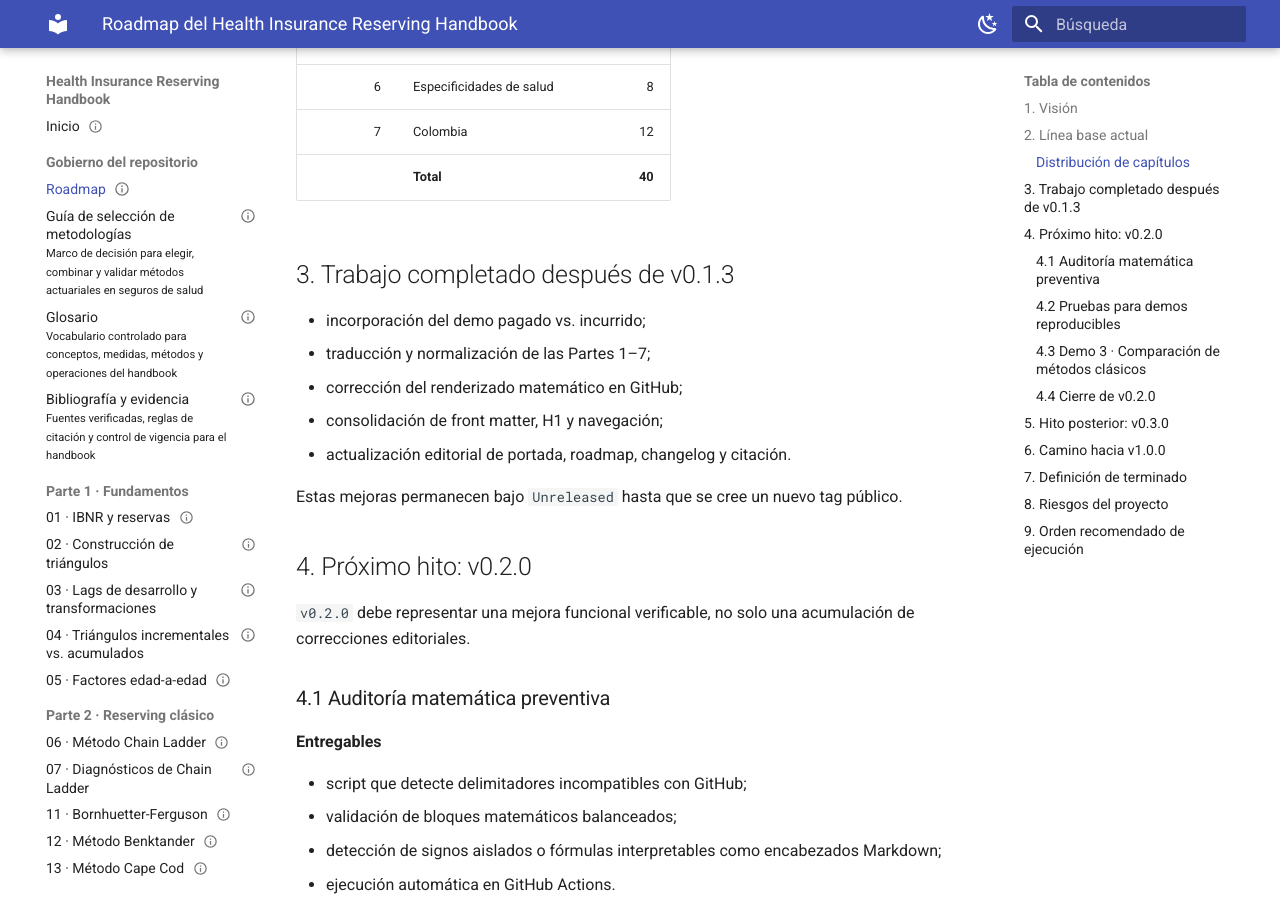
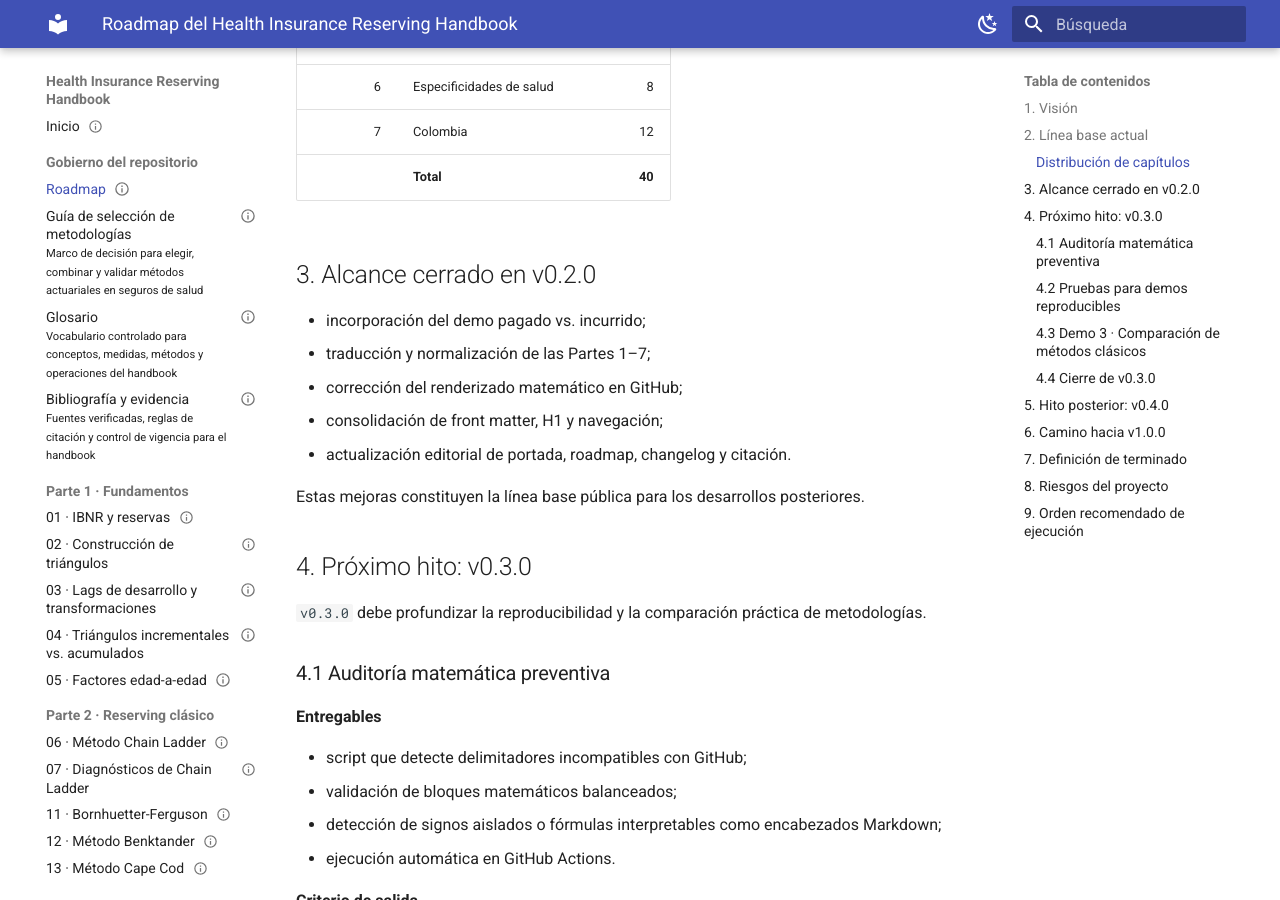
Before and after one commit to jaforero/health-insurance-reserving-handbook, an MkDocs documentation site: the page built from docs/roadmap.md, in a window 1280 px wide and 900 px high, scrolled down 1529 px. Built offline with MkDocs 1.6.1 and Material for MkDocs 9.7.7, drawn with Linux system fonts in a browser that asks for light colours; some of the changed text lies outside the part shown.

```diff
--- a/docs/roadmap.md
+++ b/docs/roadmap.md
@@ -1,11 +1,11 @@
 ---
 title: "Roadmap del Health Insurance Reserving Handbook"
-description: "Estado vigente, próximos hitos, criterios de salida y riesgos para desarrollar el handbook desde v0.1.3 hacia v1.0.0."
+description: "Estado vigente, próximos hitos, criterios de salida y riesgos para desarrollar el handbook desde v0.2.0 hacia v1.0.0."
 chapter: "roadmap"
 part: "repository"
 language: "es"
 status: "draft"
-version: "0.1.13"
+version: "0.2.0"
 last_updated: "2026-07-14"
 ---
 
@@ -27,7 +27,7 @@ El objetivo es consolidar una referencia profesional, abierta y reproducible sob
 
 ## 2. Línea base actual
 
-La versión pública más reciente es `v0.1.3`. La rama `main` contiene mejoras posteriores que se agruparán en un release futuro.
+La versión pública más reciente es `v0.2.0`, consolidación integral en español del handbook y sus demos reproducibles.
 
 | Componente | Estado actual |
 |---|---|
@@ -53,7 +53,7 @@ La versión pública más reciente es `v0.1.3`. La rama `main` contiene mejoras
 | 7 | Colombia | 12 |
 |  | **Total** | **40** |
 
-## 3. Trabajo completado después de v0.1.3
+## 3. Alcance cerrado en v0.2.0
 
 - incorporación del demo pagado vs. incurrido;
 - traducción y normalización de las Partes 1–7;
@@ -61,11 +61,11 @@ La versión pública más reciente es `v0.1.3`. La rama `main` contiene mejoras
 - consolidación de front matter, H1 y navegación;
 - actualización editorial de portada, roadmap, changelog y citación.
 
-Estas mejoras permanecen bajo `Unreleased` hasta que se cree un nuevo tag público.
+Estas mejoras constituyen la línea base pública para los desarrollos posteriores.
 
-## 4. Próximo hito: v0.2.0
+## 4. Próximo hito: v0.3.0
 
-`v0.2.0` debe representar una mejora funcional verificable, no solo una acumulación de correcciones editoriales.
+`v0.3.0` debe profundizar la reproducibilidad y la comparación práctica de metodologías.
 
 ### 4.1 Auditoría matemática preventiva
 
@@ -113,7 +113,7 @@ El demo debe incluir exposición, expectativa previa defendible, ultimate, IBNR,
 - explicación clara de por qué los métodos divergen;
 - referencias cruzadas con los capítulos 6 y 11–14.
 
-### 4.4 Cierre de v0.2.0
+### 4.4 Cierre de v0.3.0
 
 - auditoría documental limpia;
 - build estricto exitoso;
@@ -122,7 +122,7 @@ El demo debe incluir exposición, expectativa previa defendible, ultimate, IBNR,
 - release notes con alcance, limitaciones y comandos de reproducción;
 - verificación del sitio publicado.
 
-## 5. Hito posterior: v0.3.0
+## 5. Hito posterior: v0.4.0
 
 El foco propuesto es incertidumbre y distribución predictiva:
 
@@ -176,11 +176,11 @@ La existencia de un archivo o su inclusión en la navegación solo indica dispon
 
 ## 9. Orden recomendado de ejecución
 
-1. consolidación editorial v0.1.13;
+1. publicación y verificación de v0.2.0;
 2. auditoría matemática automatizada;
 3. pruebas de reproducibilidad de los demos;
 4. Demo 3 de métodos clásicos;
-5. cierre y publicación de v0.2.0;
-6. Demo 4 de incertidumbre para v0.3.0.
+5. cierre y publicación de v0.3.0;
+6. Demo 4 de incertidumbre para v0.4.0.
 
 No se asignan fechas hasta conocer capacidad de revisión y profundidad requerida. Cada hito debe cerrarse por evidencia.
--- a/pyproject.toml
+++ b/pyproject.toml
@@ -1,6 +1,6 @@
 [project]
 name = "health-insurance-reserving-handbook"
-version = "0.1.3"
+version = "0.2.0"
 description = "Manual técnico y reproducible sobre IBNR y reservas actuariales en seguros de salud, con aplicaciones al sistema colombiano."
 readme = "README.md"
 requires-python = ">=3.10"
```
Also changed, not shown: CHANGELOG.md (+7 -2 lines), PROJECT-HANDOFF.md (+9 -9 lines), README.md (+2 -2 lines), docs/index.md (+2 -2 lines), 1 other file.
